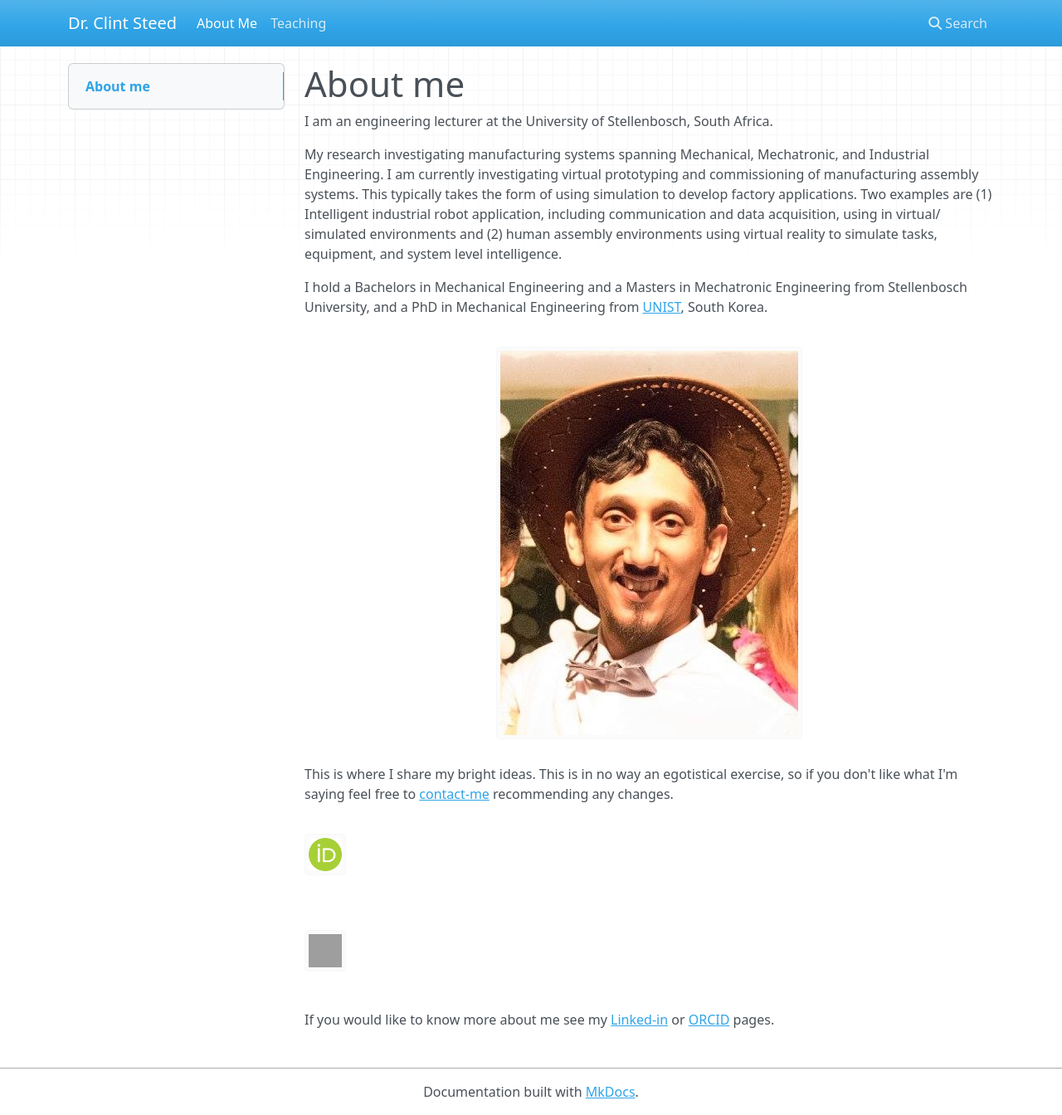
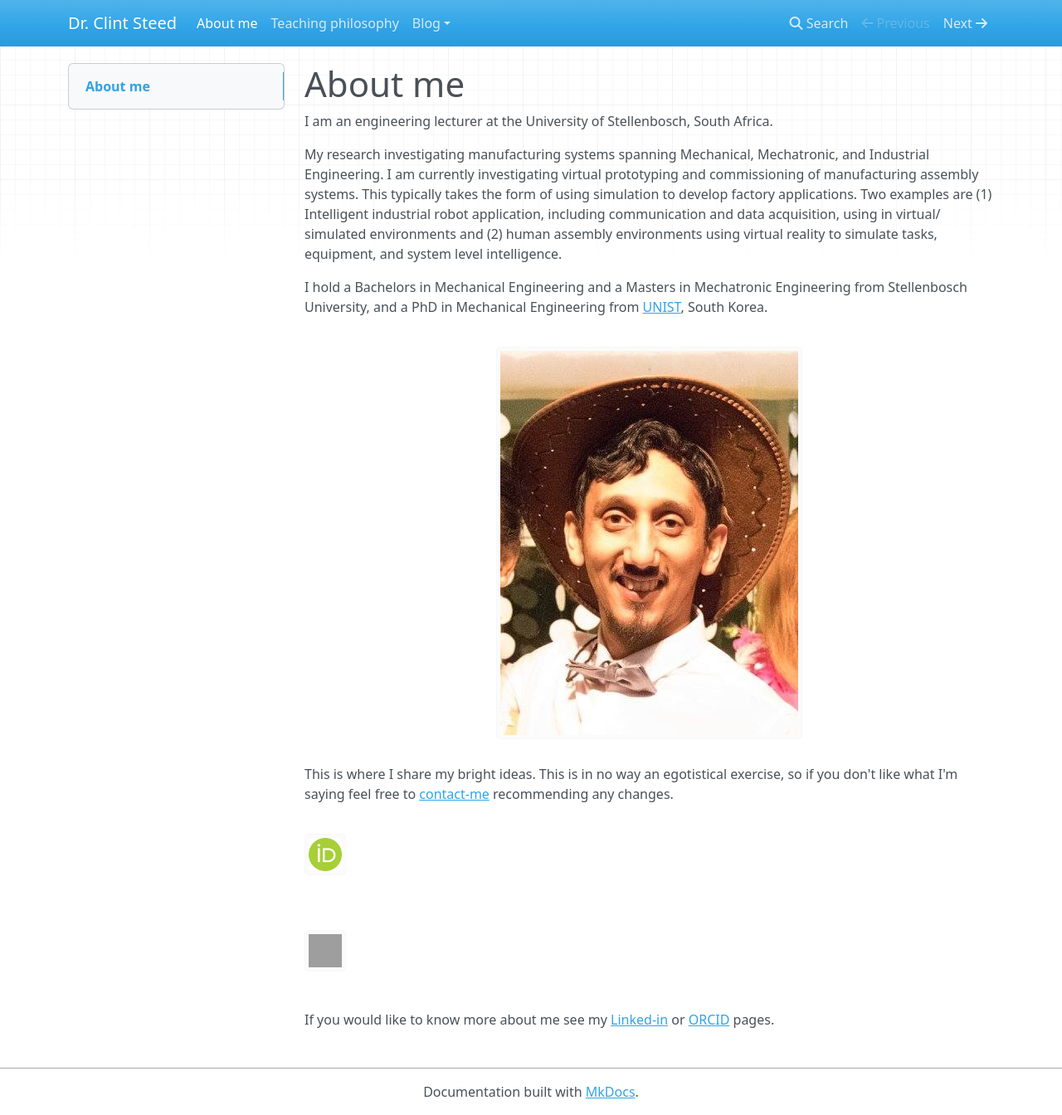
Before and after one commit to Steedalion/Blog, an MkDocs documentation site: the page built from docs/index.md, in a window 1280 px wide and 1344 px high. Shown: the whole window at 83% size. Built offline with MkDocs 1.6.1, drawn with Linux system fonts in a browser that asks for light colours; nearby versions of some CDN libraries; some of the changed lines change nothing that is shown; grey boxes are pictures that could not be loaded.

Commit message:
Quick push via script.

```diff
--- a/mkdocs.yml
+++ b/mkdocs.yml
@@ -1,4 +1 @@
 site_name: Dr. Clint Steed
-nav:
-  - About Me: 'index.md'
-  - Teaching: 'teching_phil.md'
```
